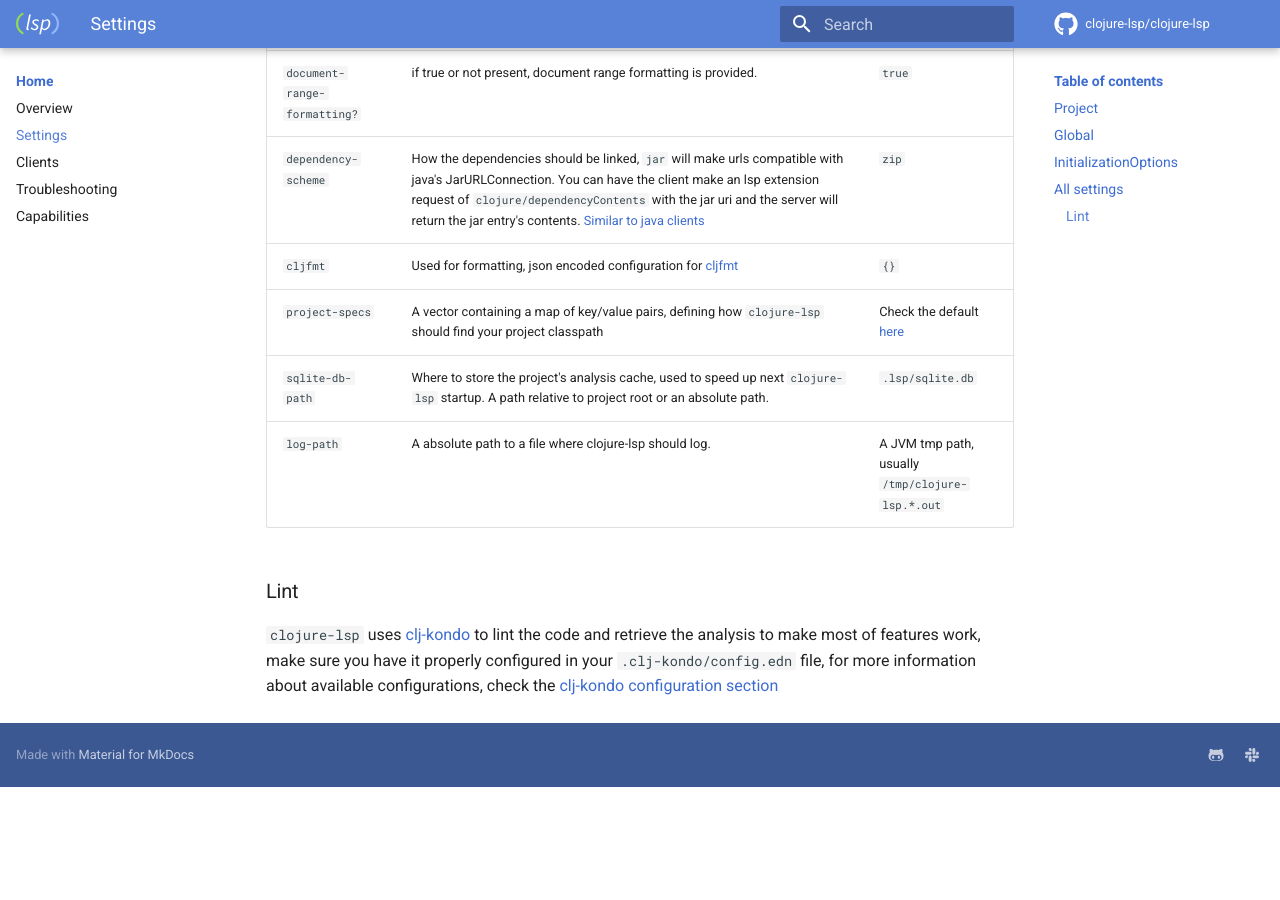
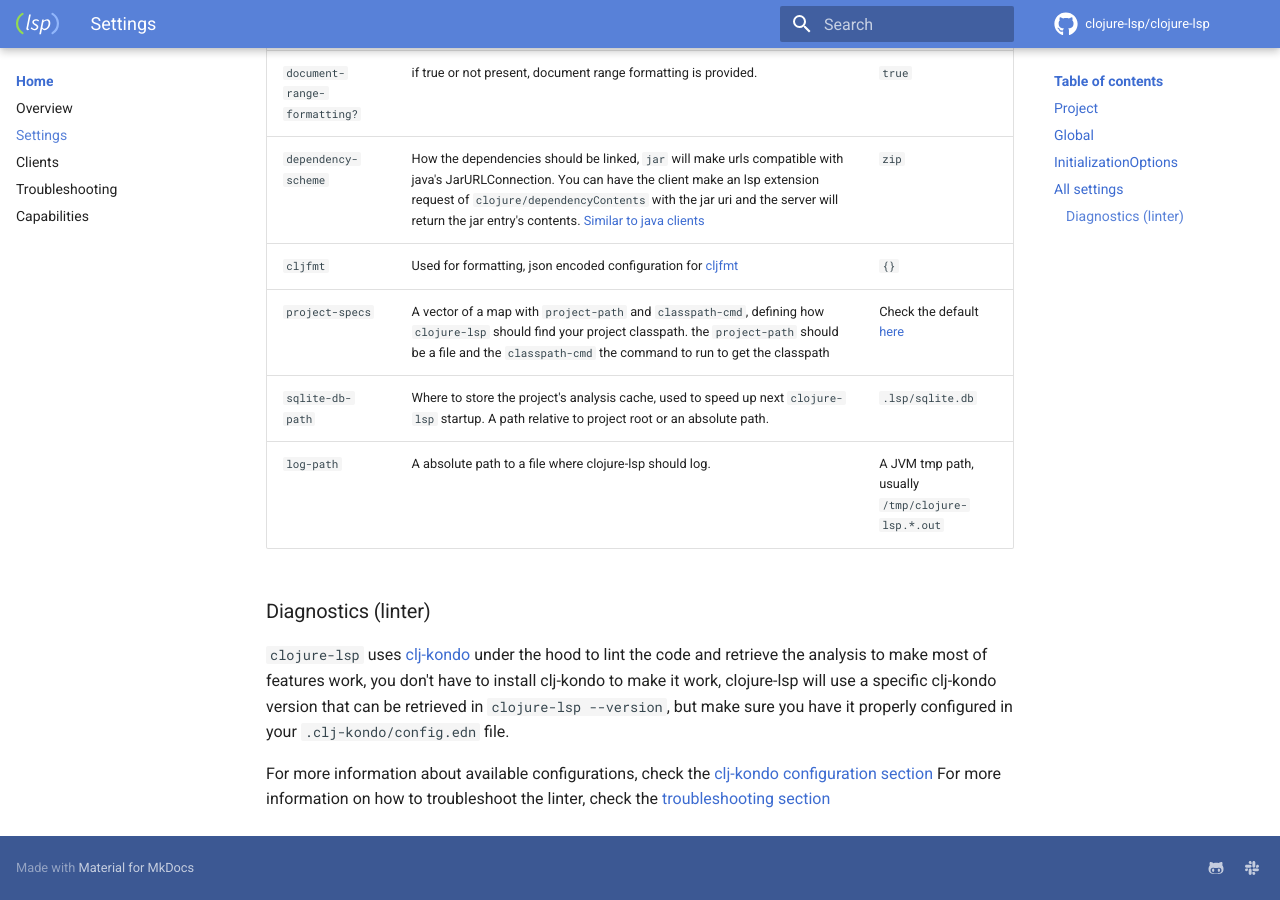
Before and after one commit to clojure-lsp/clojure-lsp, an MkDocs documentation site: the page built from docs/settings.md, in a window 1280 px wide and 900 px high, scrolled down 1713 px. Built offline with MkDocs 1.6.1 and Material for MkDocs 9.7.7, drawn with Linux system fonts in a browser that asks for light colours; comment, search, counter and statistics services are not loaded; before the commit the page ends 2500 px from its top, so only the background shows below that.

Commit message:
[docs] improve some sections

```diff
--- a/docs/settings.md
+++ b/docs/settings.md
@@ -47,12 +47,16 @@ This is an [example how Emacs `lsp-mode`](https://github.com/emacs-lsp/lsp-mode/
 | `document-range-formatting?`    | if true or not present, document range formatting is provided.                                                                                                                                                                                                                                                                                                                                                       | `true`                                                                                                               |
 | `dependency-scheme`             | How the dependencies should be linked, `jar` will make urls compatible with java's JarURLConnection. You can have the client make an lsp extension request of `clojure/dependencyContents` with the jar uri and the server will return the jar entry's contents. [Similar to java clients](https://github.com/redhat-developer/vscode-java/blob/a24945453092e1c39267eac9367c759a6c7b0497/src/extension.ts#L290-L298) | `zip`                                                                                                                |
 | `cljfmt`                        | Used for formatting, json encoded configuration for [cljfmt](https://github.com/weavejester/cljfmt)                                                                                                                                                                                                                                                                                                                  | `{}`                                                                                                                 |
-| `project-specs`                 | A vector containing a map of key/value pairs, defining how `clojure-lsp` should find your project classpath                                                                                                                                                                                                                                                                                                          | Check the default [here](https://github.com/clojure-lsp/clojure-lsp/blob/master/src/clojure_lsp/crawler.clj#L53-L60) |
+| `project-specs`                 | A vector of a map with `project-path` and `classpath-cmd`, defining how `clojure-lsp` should find your project classpath. the `project-path` should be a file and the `classpath-cmd` the command to run to get the classpath                                                                                                                                                                                                                                                                                                          | Check the default [here](https://github.com/clojure-lsp/clojure-lsp/blob/master/src/clojure_lsp/crawler.clj#L53-L60) |
 | `sqlite-db-path`                | Where to store the project's analysis cache, used to speed up next `clojure-lsp` startup. A path relative to project root or an absolute path.                                                                                                                                                                                                                                                                       | `.lsp/sqlite.db`                                                                                                     |
 | `log-path`                      | A absolute path to a file where clojure-lsp should log.                                                                                                                                                                                                                                                                                                                                                                     | A JVM tmp path, usually `/tmp/clojure-lsp.*.out`                                                                     |
 
-### Lint
+### Diagnostics (linter)
 
-`clojure-lsp` uses [clj-kondo](https://github.com/clj-kondo/clj-kondo) to lint the code and retrieve the analysis to
-make most of features work, make sure you have it properly configured in your `.clj-kondo/config.edn` file, for more information about available configurations,
+`clojure-lsp` uses [clj-kondo](https://github.com/clj-kondo/clj-kondo) under the hood to lint the code and retrieve the analysis to
+make most of features work, you don't have to install clj-kondo to make it work, clojure-lsp will use a specific clj-kondo version
+that can be retrieved in `clojure-lsp --version`, but make sure you have it properly configured in your `.clj-kondo/config.edn` file.
+
+For more information about available configurations,
 check the [clj-kondo configuration section](https://github.com/clj-kondo/clj-kondo/blob/master/doc/config.md)
+For more information on how to troubleshoot the linter, check the [troubleshooting section](https://clojure-lsp.github.io/clojure-lsp/troubleshooting/)
```
Also changed, not shown: docs/features.md (+6 -0 lines), docs/troubleshooting.md (+10 -6 lines).
